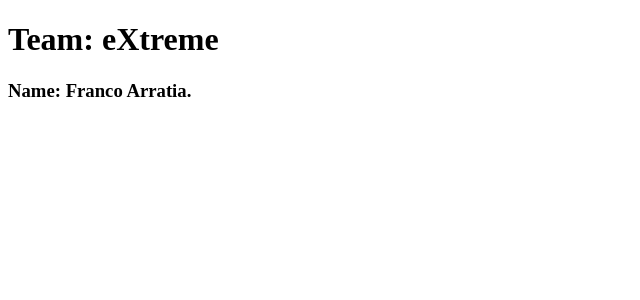
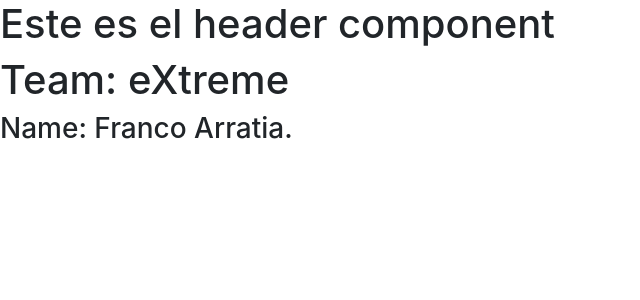
Before and after one commit to franco148/angular5-examples, an Angular app in the folder ng5-components/: page / in a window 1280 px wide. Shown: the top 300 px of the page, without its empty margins (0-640 px from the left). Built offline with nearby package versions, Linux system fonts and the light colour scheme.

Commit message:
ng5-GettingStarted-Components: First SPA and using Bootstrap 4

```diff
--- a/ng5-components/src/app/app.component.html
+++ b/ng5-components/src/app/app.component.html
@@ -1,2 +1,4 @@
+<app-header></app-header>
+
 <h1>Team: {{ teamName }}</h1>
 <h3>Name: {{ developer }}</h3>
--- a/ng5-components/src/app/app.module.ts
+++ b/ng5-components/src/app/app.module.ts
@@ -1,13 +1,15 @@
 import { BrowserModule } from '@angular/platform-browser';
 import { NgModule } from '@angular/core';
 
+import { AppComponent } from './app.component';
 
-import { AppComponent } from './app.component';
+import { HeaderComponent } from "./components/header.component";
 
 
 @NgModule({
   declarations: [
-    AppComponent
+    AppComponent,
+    HeaderComponent
   ],
   imports: [
     BrowserModule
--- /dev/null
+++ b/ng5-components/src/app/components/header.component.ts
@@ -0,0 +1,12 @@
+import { Component } from '@angular/core';
+
+
+@Component({
+  selector: 'app-header',
+  template: `
+    <h1>Este es el header component</h1>
+  `
+})
+export class HeaderComponent {
+
+}
--- a/ng5-components/src/index.html
+++ b/ng5-components/src/index.html
@@ -7,6 +7,11 @@
 
   <meta name="viewport" content="width=device-width, initial-scale=1">
   <link rel="icon" type="image/x-icon" href="favicon.ico">
+
+  <link rel="stylesheet" href="https://maxcdn.bootstrapcdn.com/bootstrap/4.0.0/css/bootstrap.min.css" integrity="sha384-Gn5384xqQ1aoWXA+058RXPxPg6fy4IWvTNh0E263XmFcJlSAwiGgFAW/dAiS6JXm" crossorigin="anonymous">
+  <script src="https://code.jquery.com/jquery-3.2.1.slim.min.js" integrity="sha384-KJ3o2DKtIkvYIK3UENzmM7KCkRr/rE9/Qpg6aAZGJwFDMVNA/GpGFF93hXpG5KkN" crossorigin="anonymous"></script>
+  <script src="https://cdnjs.cloudflare.com/ajax/libs/popper.js/1.12.9/umd/popper.min.js" integrity="sha384-ApNbgh9B+Y1QKtv3Rn7W3mgPxhU9K/ScQsAP7hUibX39j7fakFPskvXusvfa0b4Q" crossorigin="anonymous"></script>
+  <script src="https://maxcdn.bootstrapcdn.com/bootstrap/4.0.0/js/bootstrap.min.js" integrity="sha384-JZR6Spejh4U02d8jOt6vLEHfe/JQGiRRSQQxSfFWpi1MquVdAyjUar5+76PVCmYl" crossorigin="anonymous"></script>
 </head>
 <body>
   <app-root></app-root>
```
